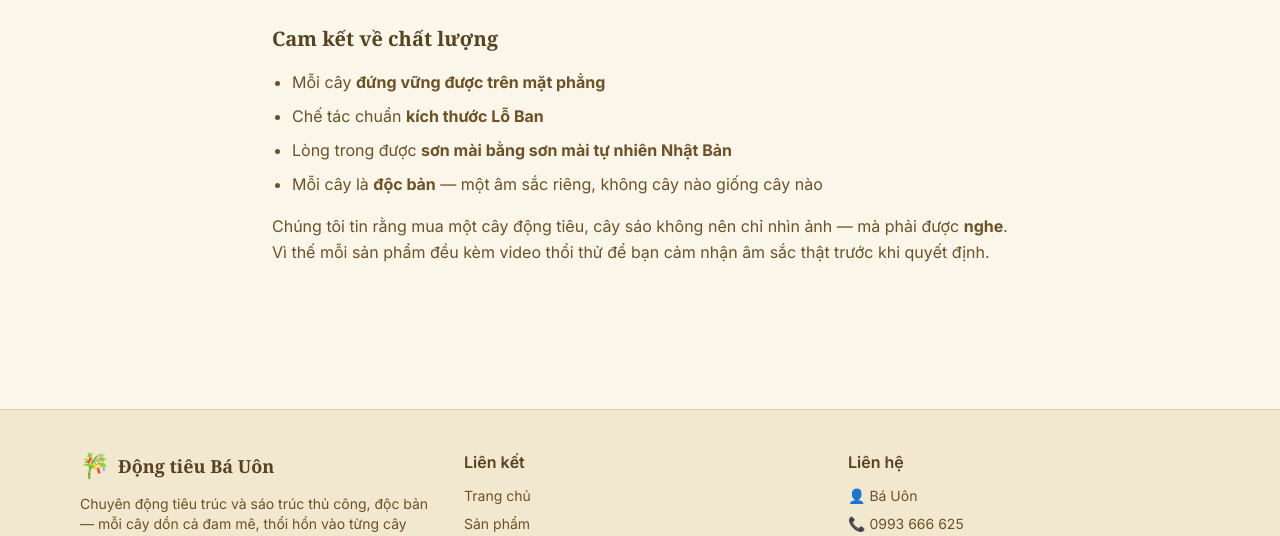
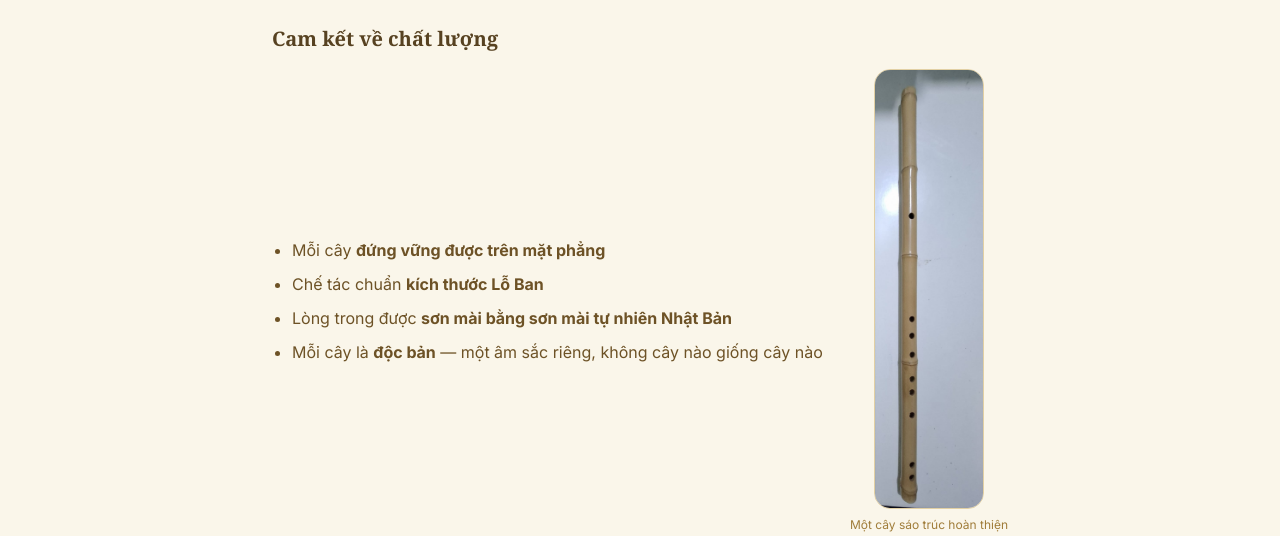
Before and after one commit to giabaoanm/tieusaobauon, a Next.js app: page /gioi-thieu in a window 1280 px wide. Shown: the part 364-900 px from the top of the page. Built offline with nearby package versions, Linux system fonts and the light colour scheme; no server answers.

Commit message:
Thêm ảnh cây sáo hoàn thiện vào trang Giới thiệu
Co-Authored-By: Claude Opus 4.8 <noreply@anthropic.com>

```diff
--- a/src/app/gioi-thieu/page.tsx
+++ b/src/app/gioi-thieu/page.tsx
@@ -25,6 +25,7 @@ export default function AboutPage() {
         <h2 className="pt-2 font-serif text-xl font-bold text-bamboo-800">
           Cam kết về chất lượng
         </h2>
+        <div className="grid gap-6 sm:grid-cols-[1fr_auto] sm:items-center">
           <ul className="list-disc space-y-2 pl-5">
             <li>
               Mỗi cây <strong>đứng vững được trên mặt phẳng</strong>
@@ -33,13 +34,26 @@ export default function AboutPage() {
               Chế tác chuẩn <strong>kích thước Lỗ Ban</strong>
             </li>
             <li>
-            Lòng trong được <strong>sơn mài bằng sơn mài tự nhiên Nhật Bản</strong>
+              Lòng trong được{" "}
+              <strong>sơn mài bằng sơn mài tự nhiên Nhật Bản</strong>
             </li>
             <li>
-            Mỗi cây là <strong>độc bản</strong> — một âm sắc riêng, không cây nào
-            giống cây nào
+              Mỗi cây là <strong>độc bản</strong> — một âm sắc riêng, không cây
+              nào giống cây nào
             </li>
           </ul>
+          <figure className="m-0 shrink-0">
+            {/* eslint-disable-next-line @next/next/no-img-element */}
+            <img
+              src="/gioi-thieu/sao-hoan-thien.jpg"
+              alt="Cây sáo trúc hoàn thiện"
+              className="mx-auto max-h-[440px] w-auto rounded-2xl border border-bamboo-200 bg-white"
+            />
+            <figcaption className="mt-2 text-center text-xs text-bamboo-500">
+              Một cây sáo trúc hoàn thiện
+            </figcaption>
+          </figure>
+        </div>
 
         <p>
           Chúng tôi tin rằng mua một cây động tiêu, cây sáo không nên chỉ nhìn
```
Also changed, not shown: public/gioi-thieu/sao-hoan-thien.jpg (added). Lines whose indentation alone changed are shown as unchanged.
